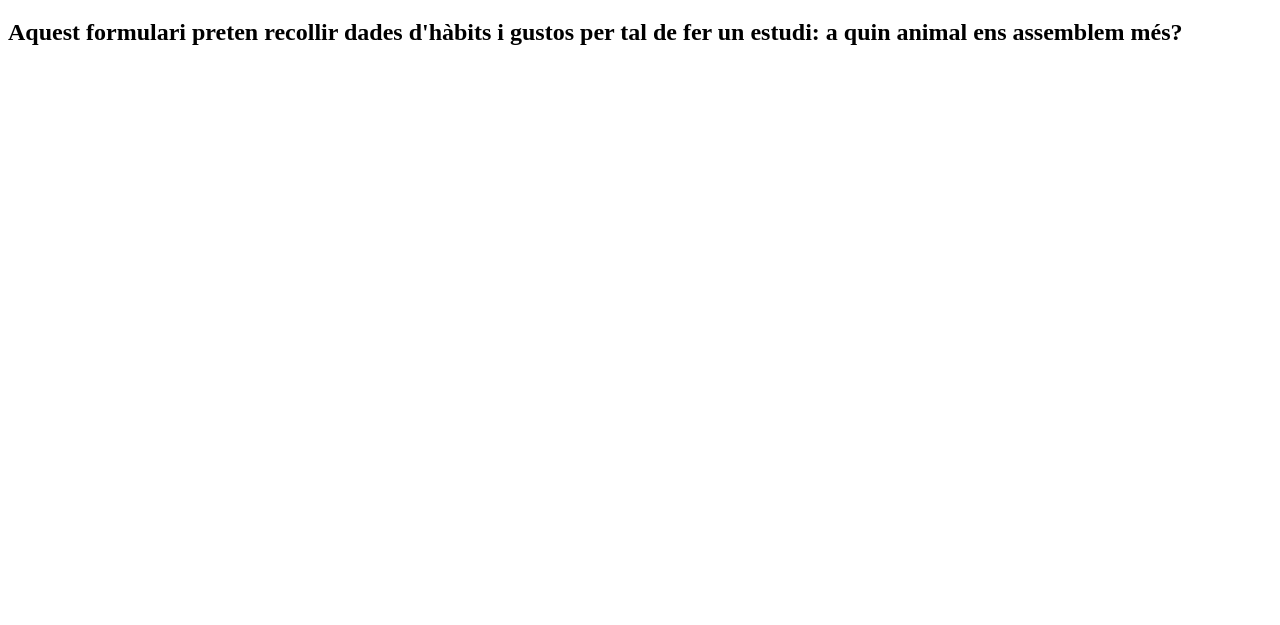
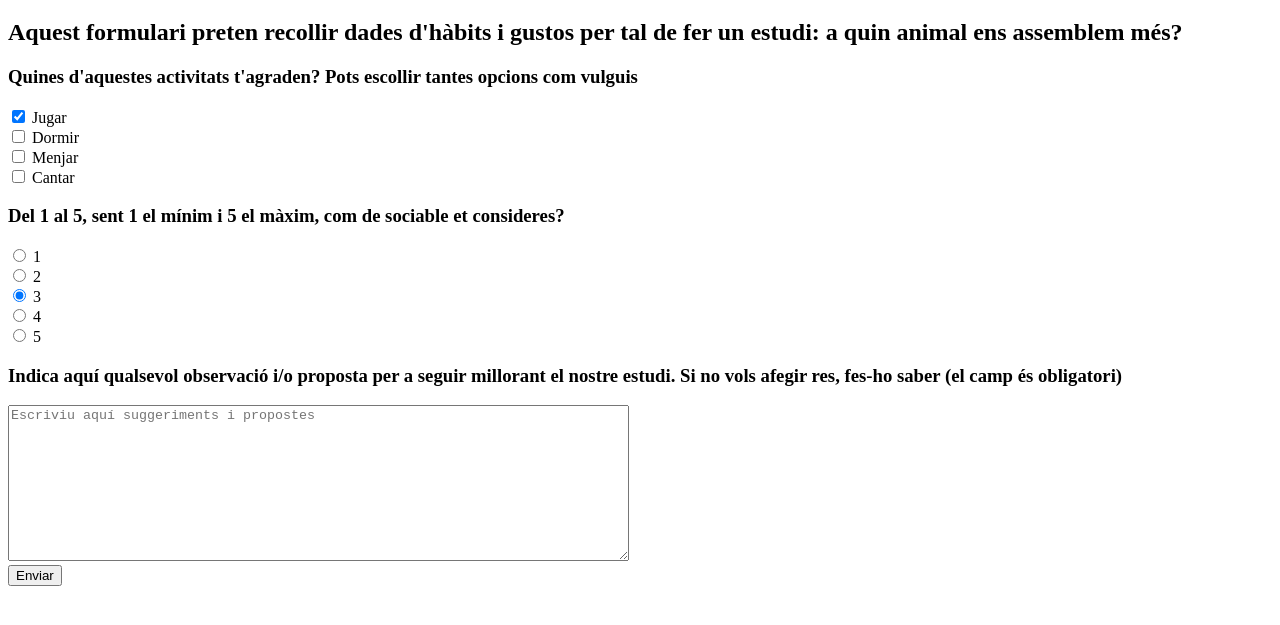
Before and after one commit to Bepo04/Llenguatge_Marques, a plain HTML site: page Practica_4/formulari.html in a window 1280 px wide. Shown: the part 61-686 px from the top of the page. Drawn offline with Linux system fonts and the light colour scheme.

Commit message:
Practica 4 > Html: fets del 6 al 9 inclosos (9 per acabar)

```diff
--- a/Practica_4/formulari.html
+++ b/Practica_4/formulari.html
@@ -1,3 +1,4 @@
+<!--Aquest document pretén simular un formulari en HTML, amb un fitxer CSS extern. En aquest, simulem que estem fent un estudi i necessitem recollir dades-->
 <!DOCTYPE html>
 <html lang="en">
 <head>
@@ -9,7 +10,39 @@
     <h1>A quin animal ens assemblem més?</h1>
     <h2>Aquest formulari preten recollir dades d'hàbits i gustos per tal de fer un estudi: a quin animal ens assemblem més?</h2>
     <form>
-
+        <div>
+            <h3>Quines d'aquestes activitats t'agraden? Pots escollir tantes opcions com vulguis</h3>
+            <input type="checkbox" id="checkJugar" name="Jugar" checked>
+            <label for="checkJugar">Jugar</label><br>
+            <input type="checkbox" id="checkDormir" name="Dormir">
+            <label for="checkDormir">Dormir</label><br>
+            <input type="checkbox" id="checkMenjar" name="Menjar">
+            <label for="checkMenjar">Menjar</label><br>
+            <input type="checkbox" id="checkCantar" name="Cantar">
+            <label for="checkCantar">Cantar</label>
+        </div>
+        <div>
+            <h3>Del 1 al 5, sent 1 el mínim i 5 el màxim, com de sociable et consideres?</h3>
+            <input type="radio" id="radio1" name="opcio" required>
+            <label for="radio1">1</label><br>
+            <input type="radio" id="radio2" name="opcio" required>
+            <label for="radio2">2</label><br>
+            <input type="radio" id="radio3" name="opcio" required checked>
+            <label for="radio3">3</label><br>
+            <input type="radio" id="radio4" name="opcio" required>
+            <label for="radio4">4</label><br>
+            <input type="radio" id="radio5" name="opcio" required>
+            <label for="radio5">5</label><br>
+        </div>
+        <div>
+            <label for="textPropostes">
+                <h3>Indica aquí qualsevol observació i/o proposta per a seguir millorant el nostre estudi. Si no vols afegir res, fes-ho saber (el camp és obligatori)</h3>
+            </label>
+            <textarea id="textPropostes" rows="10" cols="75" name="Propostes" placeholder="Escriviu aquí suggeriments i propostes" required></textarea><br>
+        </div>
+        <div>
+            <input type="button" value="Enviar">
+        </div>
     </form>
 </body>
 </html>
```
